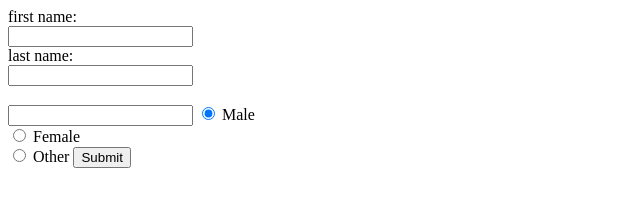
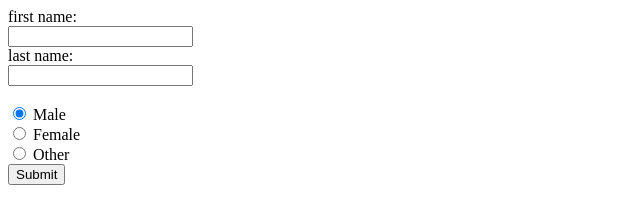
Before and after one commit to bida24-053/SC, a plain HTML site: page index.html in a window 1280 px wide. Shown: the whole page, without its empty margins (0-640 px from the left). Drawn offline with Linux system fonts and the light colour scheme.

Commit message:
Update index.html

```diff
--- a/index.html
+++ b/index.html
@@ -3,11 +3,10 @@ first name:<br>
 <input type="text" name="firstname"><br>
 last name:<br>
 <input type="text" mame="lastname"><br><br>
-<par>
-  <input type="blnk">
+
   <input type="radio" name="gender" value="male" checked> Male<br>
   <input type="radio" name="gender" value="female"> Female<br>
   <input type="radio" name="gender" value="other"> Other
-</par>
+<br>
   <input type="submit"<br>
 </form>
```
